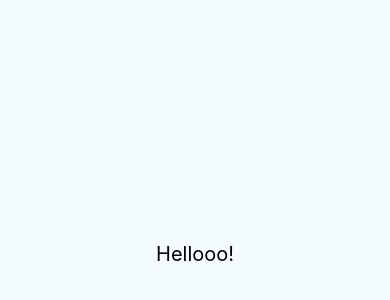
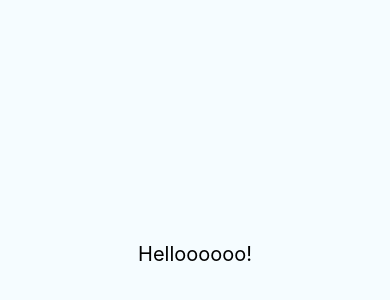
Before and after one commit to junkbin/RNTrash4, a React Native app: screen / in a window 390 px wide. Shown: the part 168-468 px from the top of the page. Built offline with nearby package versions, Linux system fonts and the light colour scheme.

Commit message:
App Update.

```diff
--- a/App.js
+++ b/App.js
@@ -5,7 +5,7 @@ export default class App extends Component {
   render() {
     return (
       <View style={styles.container}>
-        <Text style={styles.welcome}>Hellooo!</Text>
+        <Text style={styles.welcome}>Helloooooo!</Text>
       </View>
     );
   }
```
